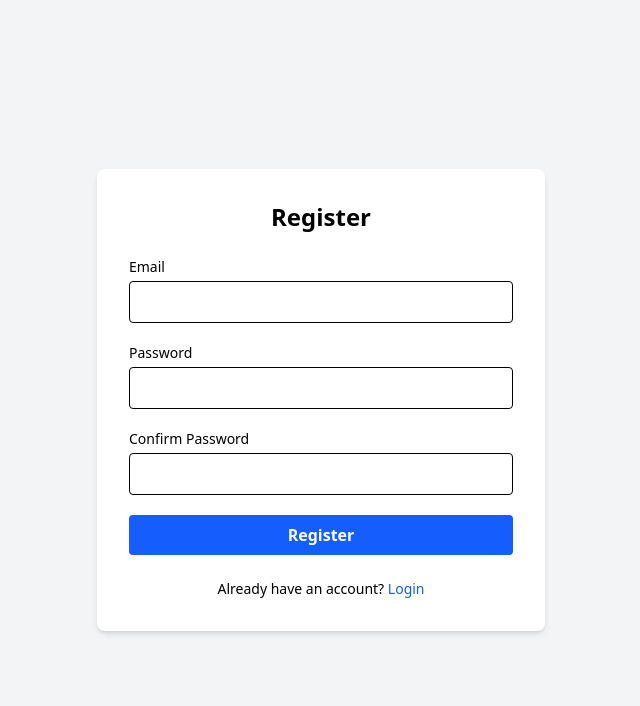
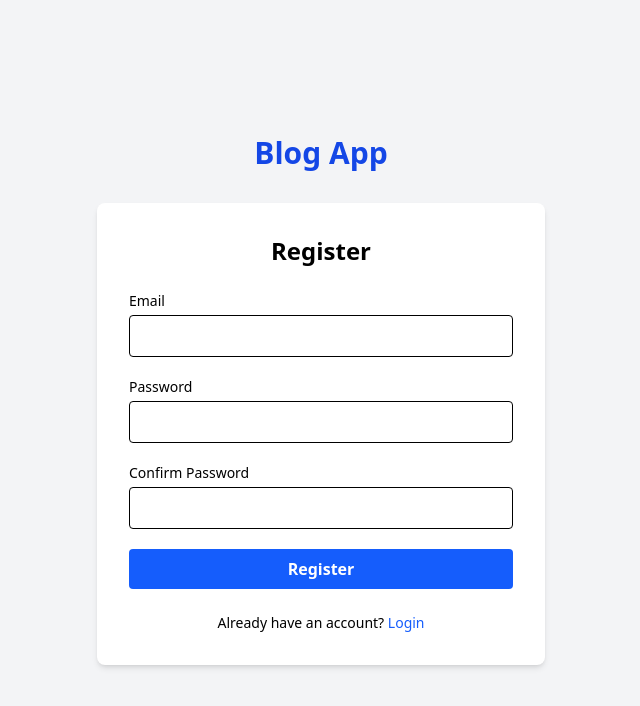
Before and after one commit to eyyb3ecee/blog-app, a React (Vite) app in the folder blog-post/: page /register in a window 1280 px wide. Shown: the top 706 px of the page, without its empty margins (319-959 px from the left). Built offline with nearby package versions, Linux system fonts and the light colour scheme; the HTML template or start-up script is replaced by a standard one.

Commit message:
Update Register.tsx

```diff
--- a/blog-post/src/pages/Register.tsx
+++ b/blog-post/src/pages/Register.tsx
@@ -28,7 +28,10 @@ const Register: React.FC = () => {
   };
 
   return (
-    <div className="min-h-screen flex items-center justify-center bg-gray-100">
+    <div className="min-h-screen flex flex-col items-center justify-center bg-gray-100">
+      <h1 className="text-3xl font-extrabold mb-8 text-blue-700 text-center">
+        Blog App
+      </h1>
       <div className="w-full max-w-md bg-white rounded-lg shadow-md p-8">
         <h2 className="text-2xl font-bold mb-6 text-center">Register</h2>
         {error && (
```
